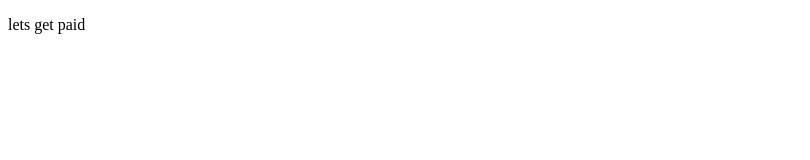
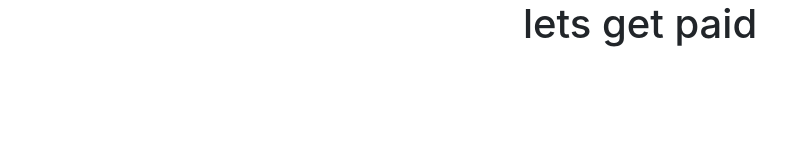
Before and after one commit to shanicesmith98/Session, a plain HTML site: page index.html in a window 1280 px wide. Shown: the whole page, without its empty margins (0-810 px from the left). Drawn offline with nearby package versions, Linux system fonts and the light colour scheme.

Commit message:
added bootstrap

```diff
--- a/index.html
+++ b/index.html
@@ -3,10 +3,14 @@
 <head>
     <meta charset="UTF-8">
     <meta name="viewport" content="width=device-width, initial-scale=1.0">
+    <link rel="stylesheet" href="https://stackpath.bootstrapcdn.com/bootstrap/4.5.2/css/bootstrap.min.css" integrity="sha384-JcKb8q3iqJ61gNV9KGb8thSsNjpSL0n8PARn9HuZOnIxN0hoP+VmmDGMN5t9UJ0Z" crossorigin="anonymous">
     <title>Sesh</title>
 </head>
 <body>
-    <p>lets get paid</p>
+    <div class="container-fluid">
+        <h1 class="text-center">lets get paid</h1>
+      </div>
+
 
 </body>
 </html>
```
